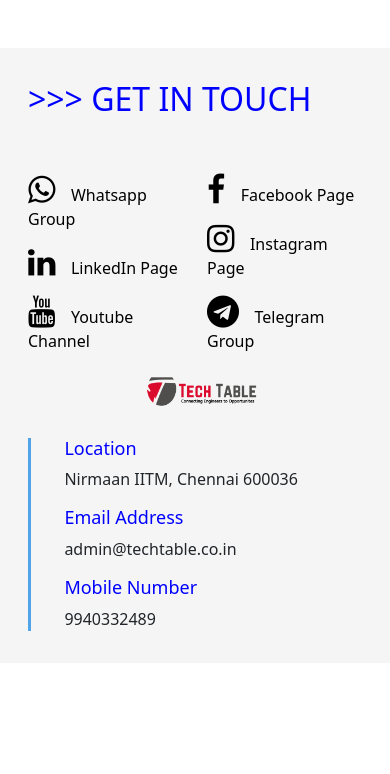
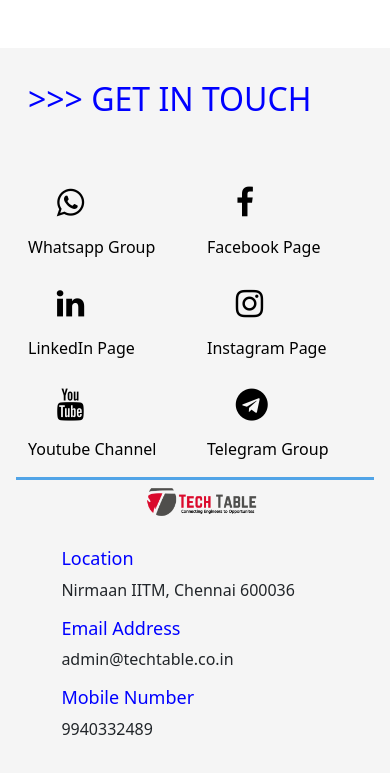
Before and after one commit to KartikMudaliar-coder/Tech_footer, a plain HTML site: page index.html in a window 390 px wide. Drawn offline with nearby package versions, Linux system fonts and the light colour scheme.

Commit message:
Changes done

```diff
--- a/index.html
+++ b/index.html
@@ -21,14 +21,14 @@
                 <h2 class="  h1 pb-5 pt-3">>>> GET IN TOUCH</h2>
                 <div class="row">
                     <div class="col">
-                        <p><a href="#"><i class=" fa fa-whatsapp fa-2x"></i>Whatsapp Group</a></p>
-                        <p><a href="#"><i class="fa fa-linkedin fa-2x"></i>LinkedIn Page</a></p>
-                        <p><a href="#"><i class="fa fa-youtube fa-2x"></i>Youtube Channel</a></p>
+                        <p><a href="#"><i class="icon fa fa-whatsapp fa-2x "></i>Whatsapp Group</a></p>
+                        <p><a href="#"><i class="icon fa fa-linkedin fa-2x "></i>LinkedIn Page</a></p>
+                        <p><a href="#"><i class="icon fa fa-youtube fa-2x"></i>Youtube Channel</a></p>
                     </div>
                     <div class="col">
-                        <p><a href="#"><i class="fa fa-facebook fa-2x"></i>Facebook Page</a></p>
-                        <p><a href="#"><i class="fa fa-instagram fa-2x"></i>Instagram Page</a></p>
-                        <p><a href="#"><i class="fa fa-telegram fa-2x"></i>Telegram Group</a></p>
+                        <p><a href="#"><i class="icon fa fa-facebook fa-2x"></i>Facebook Page</a></p>
+                        <p><a href="#"><i class="icon fa fa-instagram fa-2x"></i>Instagram Page</a></p>
+                        <p><a href="#"><i class="icon fa fa-telegram fa-2x"></i>Telegram Group</a></p>
                     </div>
                 </div>
             </div>
--- a/style.css
+++ b/style.css
@@ -22,12 +22,32 @@
     text-decoration: none;
     color:black;
 }
+.icon{
+    padding-right: 1.5rem;
+}
 
 .isRight{
     border-left: 3px solid #51a4e7;
     padding-left: 10%;
 }
 
-.fa{
-    padding-right: 10%;
+@media screen and (max-width: 768px) {
+    .isRight{
+        border-left: none;
+      }
+    .topBorder
+    {
+      border-top: 3px solid #51a4e7;
+    }
 }
+@media screen and (max-width: 423px) {
+    .fa{
+        padding: 1rem;
+
+    }
+    .icon{
+        margin-right: 2.4rem;
+        margin-left: 1rem;
+        padding: 0.8rem 1rem 1rem 0.8rem;
+    }
+}
```
